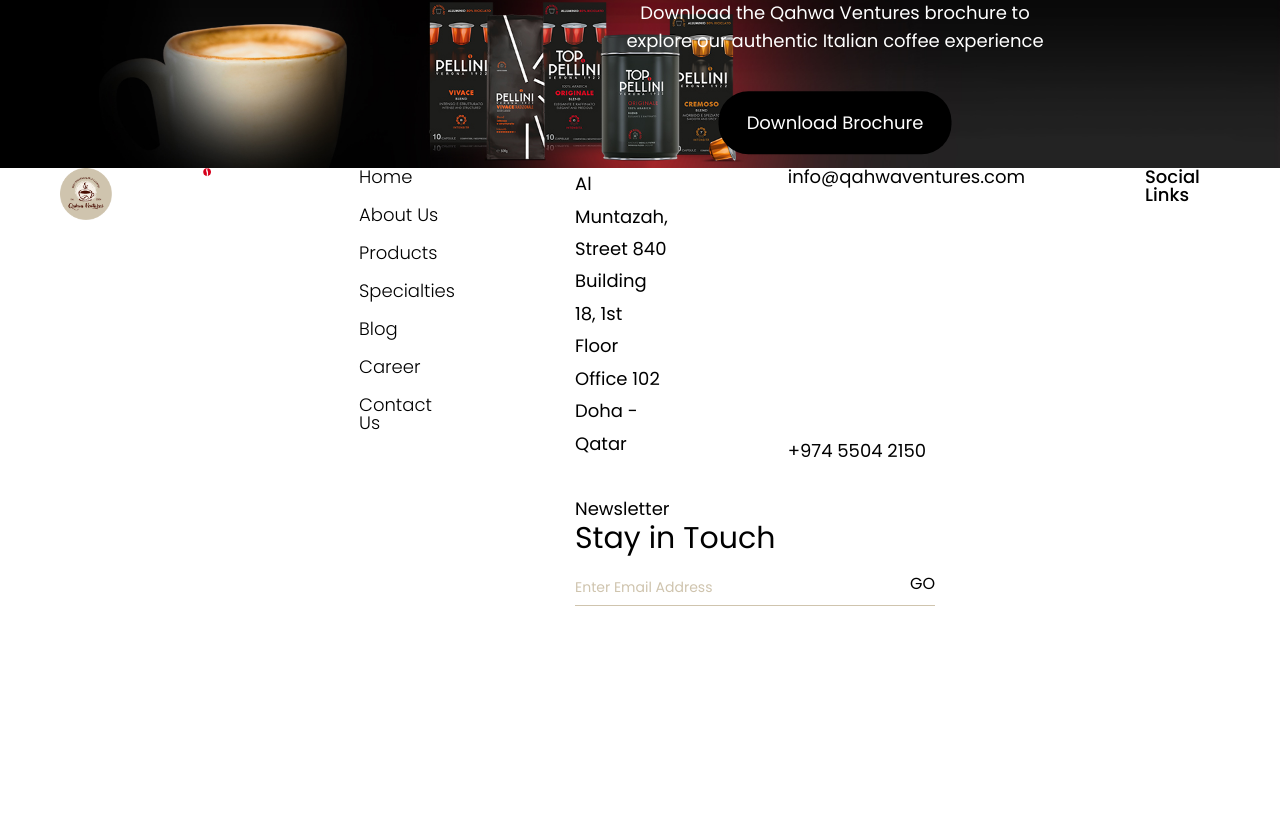
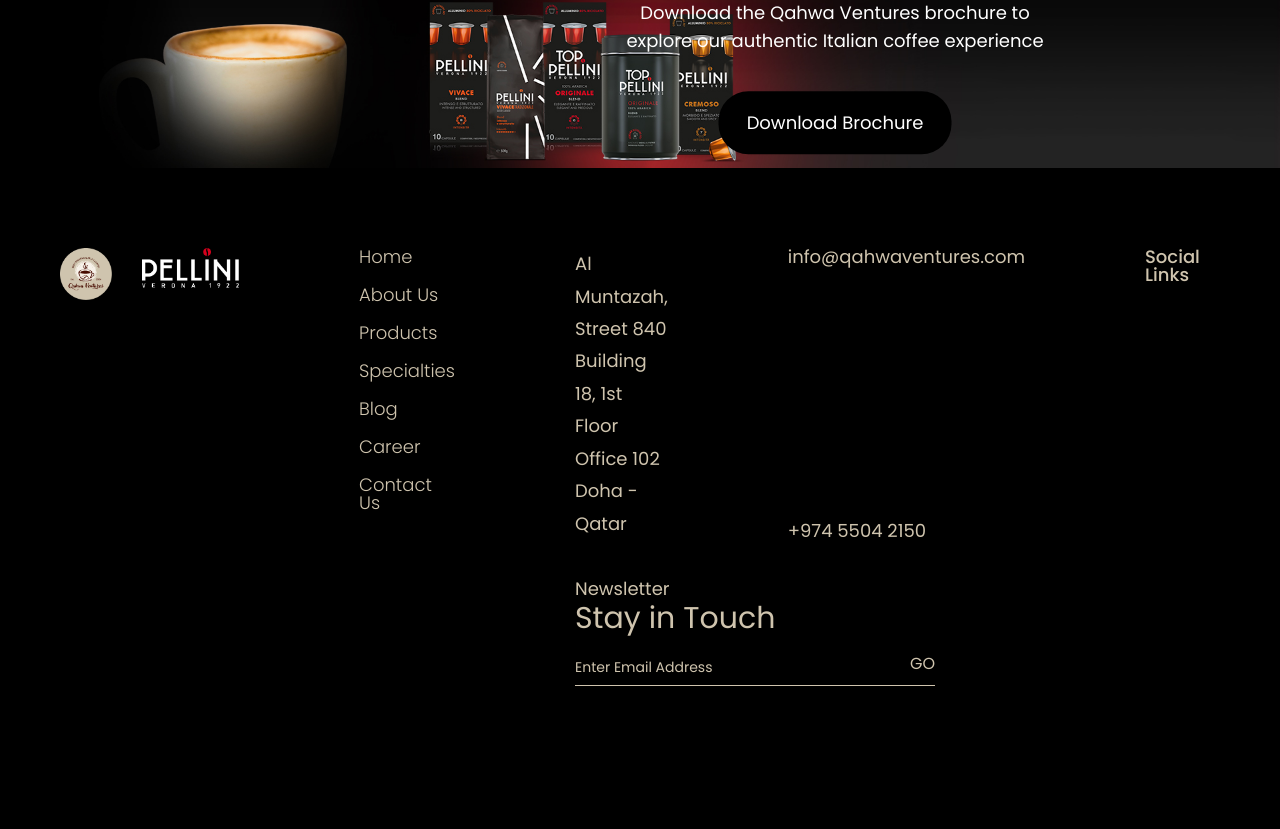
Before and after one commit to aloshvp/qawha-ventures, a Next.js app: page / in a window 1280 px wide. Shown: the part 7111-7940 px from the top of the page. Built offline with nearby package versions, Linux system fonts and the light colour scheme.

Commit message:
Update mainstyle.css

```diff
--- a/public/styles/mainstyle.css
+++ b/public/styles/mainstyle.css
@@ -24,6 +24,7 @@
 .headerWrap.scrolled .talkWithUsIcon{position: absolute;bottom: 10px;left: -15px;}
 
 /*Footer*/
+.footerWrap{padding: 80px 0 40px;background: #000;color: var(--yellow);}
 .footerContent{display: flex;gap: 120px;padding-bottom: 60px;}
 .footerLogoSec{display: flex;gap: 30px;}
 .footerContactSec { display: grid; grid-template-columns: repeat(4, 1fr); grid-template-rows: repeat(2, 1fr); gap:40px 120px;width: 100%;}
```
